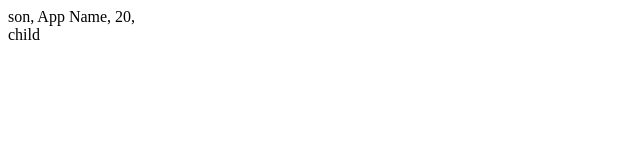
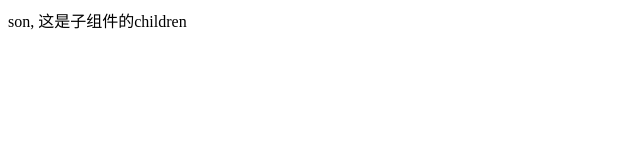
Before and after one commit to 6330A/react-study, a React (Vite) app: page / in a window 1280 px wide. Shown: the top 160 px of the page, without its empty margins (0-640 px from the left). Built offline with nearby package versions, Linux system fonts and the light colour scheme.

Commit message:
children是特殊的props

```diff
--- a/src/App.jsx
+++ b/src/App.jsx
@@ -2,7 +2,7 @@ import { useState } from 'react'
 
 function Son(props){
   // 3. 子组件通过props接收父组件传递的属性，并使用
-  return <div>son, {props.appName}, {props.age}, {props.child}</div>
+  return <div>son, {props.children}</div>
 }
 
 function App() {
@@ -12,16 +12,11 @@ function App() {
 
   return (
     <div>
-      {/* 2. 子组件接收父组件传递的属性 */}
-      <Son
-      appName={appName}
-      age={20}
-      isTrue={false}
-      list={['Vue', 'React']}
-      obj = {{name: 'jack'}}
-      cb={() => console.log('hello!')}
-      child={<div>child</div>}
-      />
+      {/* 2. 特殊的props，children，此时son标签成对出现 */}
+      <Son>
+        <span>这是子组件的children</span>
+      </Son>
+
     </div>
   )
 }
```
